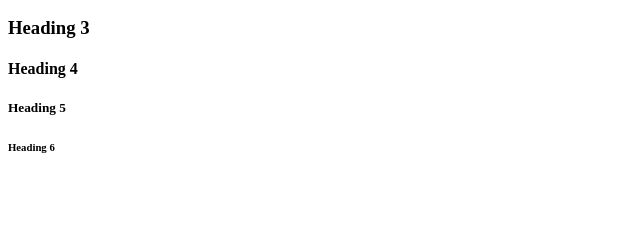
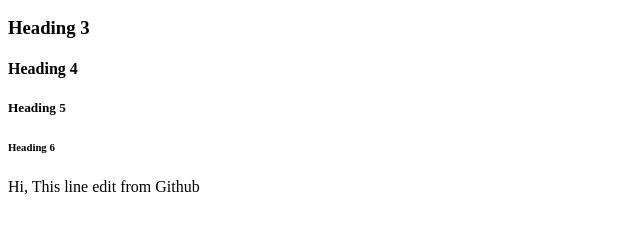
Before and after one commit to pramotepon/homework2, a plain HTML site: page index.html in a window 1280 px wide. Shown: the part 208-442 px from the top of the page, without its empty margins (0-640 px from the left). Drawn offline with Linux system fonts and the light colour scheme.

Commit message:
add liin 21-22 for pull to local

```diff
--- a/index.html
+++ b/index.html
@@ -18,5 +18,7 @@
     <h4>Heading 4</h4>
     <h5>Heading 5</h5>
     <h6>Heading 6</h6>
+<!--   Pull From remote repository to local repository   -->
+    <p>Hi, This line edit from Github</p>
 </body>
 </html>
```
